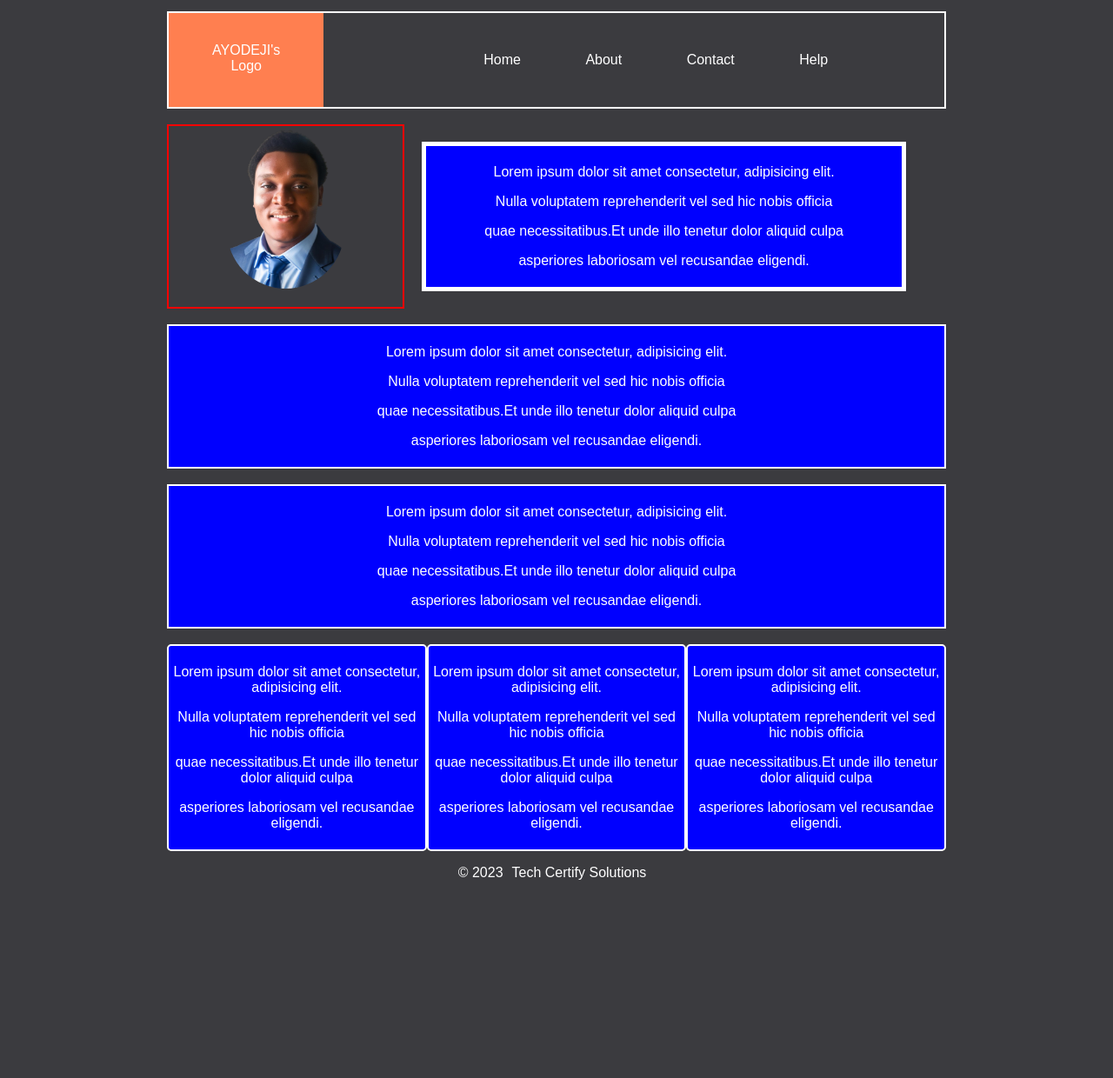
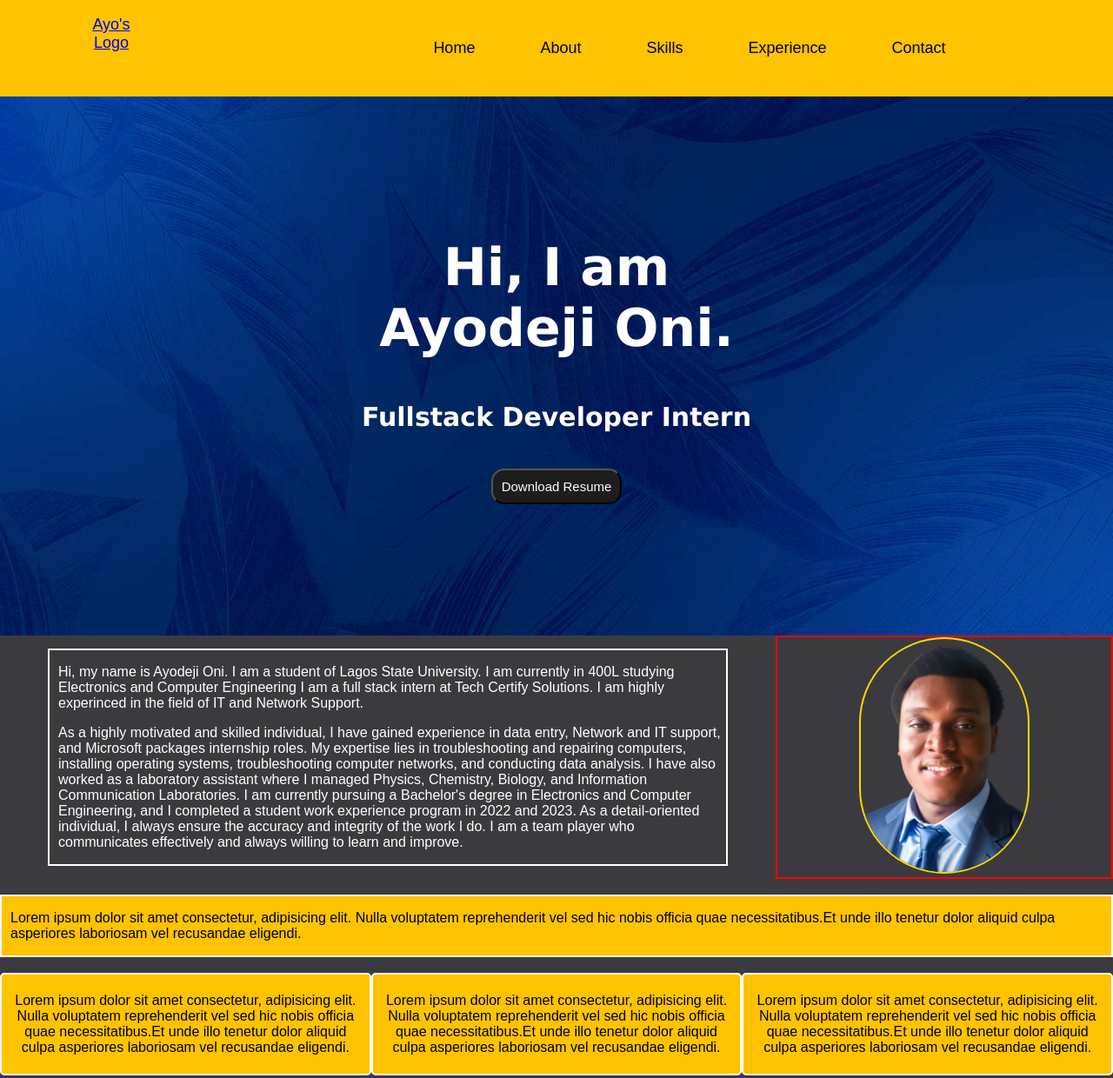
Before and after one commit to Ayo-Oni-515/TechCertifySolutions, a plain HTML site: page Week1/index.html in a window 1280 px wide. Shown: the top 1240 px of the page at 87% size. Before the commit the page ends 1029 px from the top, so only its background shows below. Drawn offline with Linux system fonts and the light colour scheme.

Commit message:
made changes to enhance interactivity

```diff
--- a/Week1/index.html
+++ b/Week1/index.html
@@ -12,49 +12,44 @@
 <body>
     <!--Header-Start-->
     <header>
-        <div id="nav-logo"><a href=""><p>AYODEJI's <br> Logo</p></a></div>
+        <div id="nav-logo"><a href="#"><p>Ayo's<br>Logo</p></a></div>
 
     <div id="main-nav">
         <nav>
-            <a href="#">Home</a>
-            <a href="#">About</a>
-            <a href="#">Contact</a>
-            <a href="#">Help</a>
+            <a href="#" class="anchorLink">Home</a>
+            <a href="#about" class="anchorLink">About</a>
+            <a href="#skills" class="anchorLink">Skills</a>
+            <a href="#experience" class="anchorLink">Experience</a>
+            <a href="#contact" class="anchorLink">Contact</a>
         </nav>
     </div>
 
 </header>
 <!-- <div class="clear-fix"></div> -->
-<br>
 <!--Header-End-->
 
     <!--Main-Start-->
     <main>
     <div id="intro">
-    <div id="img-container"><img src="./images/me.png" alt="ME"></div>
     <div id="container-1">
-        <p>Lorem ipsum dolor sit amet consectetur, adipisicing elit.</p>
-        <p>Nulla voluptatem reprehenderit vel sed hic nobis officia</p>
-        <p>quae necessitatibus.Et unde illo tenetur dolor aliquid culpa </p>
-        <p>asperiores laboriosam vel recusandae eligendi.</p>
+        <h1>Hi, I am <br> Ayodeji Oni.</h1>
+        <h4>Fullstack Developer Intern</h4>
+        <button type="button" id="resume-button">Download Resume</button>
     </div>
     </div>
+    <!-- <div class="clear-fix"></div>-->
 
-    <!-- <div class="clear-fix"></div>-->
-    <br>
+    <div id="begin">
+    <div id="about">
+        <p>Hi, my name is Ayodeji Oni. I am a student of Lagos State University. I am currently in 400L studying Electronics and Computer Engineering I am a full stack intern at Tech Certify Solutions. I am highly experinced in the field of IT and Network Support.</p>
+        <p>As a highly motivated and skilled individual, I have gained experience in data entry, Network and IT support, and Microsoft packages internship roles. My expertise lies in troubleshooting and repairing computers, installing operating systems, troubleshooting computer networks, and conducting data analysis. I have also worked as a laboratory assistant where I managed Physics, Chemistry, Biology, and Information Communication Laboratories. I am currently pursuing a Bachelor's degree in Electronics and Computer Engineering, and I completed a student work experience program in 2022 and 2023. As a detail-oriented individual, I always ensure the accuracy and integrity of the work I do. I am a team player who communicates effectively and always willing to learn and improve.</p>
+    </div>
+    <div id="img-container"><img src="./images/me.png" alt="ME"></div>
+    </div>
+    <br/>
 
     <div class="container">
-        <p>Lorem ipsum dolor sit amet consectetur, adipisicing elit.</p>
-        <p>Nulla voluptatem reprehenderit vel sed hic nobis officia</p>
-        <p>quae necessitatibus.Et unde illo tenetur dolor aliquid culpa </p>
-        <p>asperiores laboriosam vel recusandae eligendi.</p>
-    </div><br/>
-
-    <div class="container">
-        <p>Lorem ipsum dolor sit amet consectetur, adipisicing elit.</p>
-        <p>Nulla voluptatem reprehenderit vel sed hic nobis officia</p>
-        <p>quae necessitatibus.Et unde illo tenetur dolor aliquid culpa </p>
-        <p>asperiores laboriosam vel recusandae eligendi.</p>
+        <p>Lorem ipsum dolor sit amet consectetur, adipisicing elit. Nulla voluptatem reprehenderit vel sed hic nobis officia quae necessitatibus.Et unde illo tenetur dolor aliquid culpa  asperiores laboriosam vel recusandae eligendi.</p>
     </div><br/>
     </main>
     <!--Main-->
@@ -63,30 +58,21 @@
     <footer>
     <div id="footer">
     <div id="footer-container">
-        <p>Lorem ipsum dolor sit amet consectetur, adipisicing elit.</p>
-        <p>Nulla voluptatem reprehenderit vel sed hic nobis officia</p>
-        <p>quae necessitatibus.Et unde illo tenetur dolor aliquid culpa </p>
-        <p>asperiores laboriosam vel recusandae eligendi.</p>
+        <p>Lorem ipsum dolor sit amet consectetur, adipisicing elit. Nulla voluptatem reprehenderit vel sed hic nobis officia quae necessitatibus.Et unde illo tenetur dolor aliquid culpa  asperiores laboriosam vel recusandae eligendi.</p>
     </div>
 
     <div id="footer-container">
-        <p>Lorem ipsum dolor sit amet consectetur, adipisicing elit.</p>
-        <p>Nulla voluptatem reprehenderit vel sed hic nobis officia</p>
-        <p>quae necessitatibus.Et unde illo tenetur dolor aliquid culpa </p>
-        <p>asperiores laboriosam vel recusandae eligendi.</p>
+        <p>Lorem ipsum dolor sit amet consectetur, adipisicing elit. Nulla voluptatem reprehenderit vel sed hic nobis officia quae necessitatibus.Et unde illo tenetur dolor aliquid culpa  asperiores laboriosam vel recusandae eligendi.</p>
     </div>
 
     <div id="footer-container">
-        <p>Lorem ipsum dolor sit amet consectetur, adipisicing elit.</p>
-        <p>Nulla voluptatem reprehenderit vel sed hic nobis officia</p>
-        <p>quae necessitatibus.Et unde illo tenetur dolor aliquid culpa </p>
-        <p>asperiores laboriosam vel recusandae eligendi.</p>
+        <p>Lorem ipsum dolor sit amet consectetur, adipisicing elit. Nulla voluptatem reprehenderit vel sed hic nobis officia quae necessitatibus.Et unde illo tenetur dolor aliquid culpa  asperiores laboriosam vel recusandae eligendi.</p>
     </div>
 </div>
 
     <!-- <div class="clear-fix"></div> -->
 
-    <div id="last-line"><p>&copy; 2023<a href="https://www.techcertifysolutions.com/">Tech Certify Solutions</a></p></div>
+    <div id="last-line"><p>&copy; 2023 <a href="https://github.com/Ayo-Oni-515">Ayodeji Oni</a></p></div>
 
     </footer>
 
@@ -94,23 +80,3 @@
 </body>
 <script src="scripts/index-script.js"></script>
 </html>
-
-
-
-
-<!-- <h1>Welcome!!!</h1>
-    <p>Hi, my name is Ayodeji Oni. I am a student of Lagos State University.</p>
-    <p>I am currently in 400L studying Electronics and Computer Engineering</p>
-    <p>I am a full stack intern at Tech Certify Solutions.</p>
-    <p>I am experinced in the field of IT and Network Support.</p>
-
-
-    <p>As a highly motivated and skilled individual, I have gained experience in data entry,</p>
-    <p>Network and IT support, and Microsoft packages internship roles. My expertise lies in</p>
-    <p>troubleshooting and repairing computers, installing operating systems, troubleshooting</p>
-    <p>computer networks, and conducting data analysis. I have also worked as a laboratory</p>
-    <p>assistant where I managed Physics, Chemistry, Biology, and Information Communication</p>
-    <p>Laboratories. I am currently pursuing a Bachelor's degree in Electronics and Computer</p>
-    <p>Engineering, and I completed a student work experience program in 2022 and 2023. As a</p>
-    <p>detail-oriented individual, I always ensure the accuracy and integrity of the work I do.</p>
-    <p>I am a team player who communicates effectively and always willing to learn and improve.</p>  -->
--- a/Week1/scripts/index-script.js
+++ b/Week1/scripts/index-script.js
@@ -1,3 +1,25 @@
-// let message = prompt("What is your name: ");
+const linkAnimations = document.querySelectorAll(".anchorLink");
 
-// alert("Merry christmas " + message)
+linkAnimations.forEach(function (linkAnimation) {
+  linkAnimation.addEventListener("mouseover", function () {
+    linkAnimation.style.color = "#fdfdfd";
+    linkAnimation.style.backgroundColor = "#010101";
+  });
+
+  linkAnimation.addEventListener("mouseout", function () {
+    linkAnimation.style.color = "#010101";
+    linkAnimation.style.backgroundColor = "#ffc300";
+  });
+});
+
+const resumeButton = document.getElementById("resume-button");
+
+resumeButton.addEventListener("mouseover", function () {
+    resumeButton.style.color = "#010101";
+    resumeButton.style.backgroundColor = "#ffc300";
+});
+
+resumeButton.addEventListener("mouseout", function () {
+    resumeButton.style.color = "#fdfdfd";
+    resumeButton.style.backgroundColor = "#010101";
+});
--- a/Week1/styles/index-style.css
+++ b/Week1/styles/index-style.css
@@ -1,25 +1,35 @@
+html{
+  box-sizing: border-box;
+  font-size: 100%;
+}
+
+/* Not really necessary but just in case. */
+.clear-fix {
+  clear: both;
+}
+/* Not really necessary but just in case. */
+
 body {
     background-color: #3b3b3f;
     font-family: Arial, sans-serif, Helvetica, system-ui, -apple-system, BlinkMacSystemFont,
     'Segoe UI', Roboto, Oxygen, Ubuntu, Cantarell, 'Open Sans', 'Helvetica Neue', sans-serif;
     color: white;
-    margin: 1% auto;
-    width: 70%;
+    margin: auto;
+    position: relative;
 }
 
-.clear-fix {
-  clear: both;
-}
-
+/* nav-bar isn't responsive yet. */
 header {
   margin: 0px;
   padding: 0px;
-  border: 2px solid white;
+  /* border: 2px solid white; */
   display: flex;
+  font-size: 18px;
+  background-color: #ffc300;
 }
 
 #nav-logo {
-  background-color: coral;
+  background-color: #ffc300;
   float: left;
   width: 20%;
   text-align: center;
@@ -34,14 +44,13 @@ nav a{
   margin-left: 50px;
 }
 
-a {
+.anchorLink {
   text-decoration: none;
-  color: white;
+  background-color: #ffc300;
+  /* border: 2px solid white; */
+  color: #010101;
+  border-radius: 10px;
   padding: 10px;
-}
-
-a:hover {
-  color: blueviolet;
 }
 
 #img-container{
@@ -54,31 +63,74 @@ a:hover {
 
 img {
   height: auto;
-  max-width: 50%;
+  width: 50%;
+  border: 2px solid gold;
   border-radius: 100px;
 }
 
 #intro {
   display: flex;
+  font-size: 30px;
+  font-family: 'Lucida Sans', 'Lucida Sans Regular',
+  'Lucida Grande', 'Lucida Sans Unicode', Geneva, Verdana, sans-serif;
+  background-image: url("../images/intro-bg.jpg");
+  background-position: center;
+  background-repeat: no-repeat;
+  /* opacity: 0.9; */
+  padding: 10px;
+  justify-content: center;
+  align-items: center;
+  min-height: 600px;
 }
 
 #container-1 {
+  text-align: center;
+  padding: 30px;
+  /* border: 5px solid white;  */
+  justify-content: center;
+  align-items: center;
+  opacity: 1;
+}
+
+#container-1 h1 {
+  margin: 0px;
+  padding: 10px;
+}
+
+#resume-button {
+  font-size: 15px;
+  padding: 10px;
+  color: #fdfdfd;
+  background-color: #1d1d1d;
+  border-radius: 15px;
+}
+
+#begin {
+  display: flex;
+  box-sizing: border-box;
   margin: 0 auto;
-  text-align: center;
-  padding: 5px;
-  border: 5px solid white;
-  color: white;
-  background-color: blue;
-  width: 70%;
+  padding: 0px;
+  justify-content: center;
+  align-items: center;
+}
+
+#about {
+  margin: 0 auto;
+  text-align: left;
+  text-align: left;
+  border: 2px solid white;
+  padding-left: 10px;
+  width: 60%;
 }
 
 .container{
+  /* display: flex; */
   margin: 0 auto;
-  text-align: center;
-  padding: 5px;
+  text-align: left;
+  padding-left: 10px;
   border: 2px solid white;
-  color: white;
-  background-color: blue;
+  color: #010101;
+  background-color: #ffc300;
 }
 
 #container-1 {
@@ -96,8 +148,8 @@ img {
   margin: auto;
   text-align: center;
   padding: 5px;
-  color: white;
-  background-color: blue;
+  color: #010101;
+  background-color: #ffc300;
   border: 2px solid white;
   border-radius: 5px;
 }
@@ -105,3 +157,7 @@ img {
 #last-line {
   text-align: center;
 }
+
+#last-line a {
+  padding: 0px;
+}
```
Also changed, not shown: Week2/index.html (+42 -0 lines), Week1/images/C-removebg-preview.png (added), Week1/images/css3.png (added), Week1/images/git-removebg-preview.png (added), Week1/images/html5-removebg-preview.png (added), Week1/images/intro-bg.jpg (added), Week1/images/javascript.png (added), Week1/images/matlab-removebg-preview.png (added), Week1/images/python-removebg-preview.png (added).
